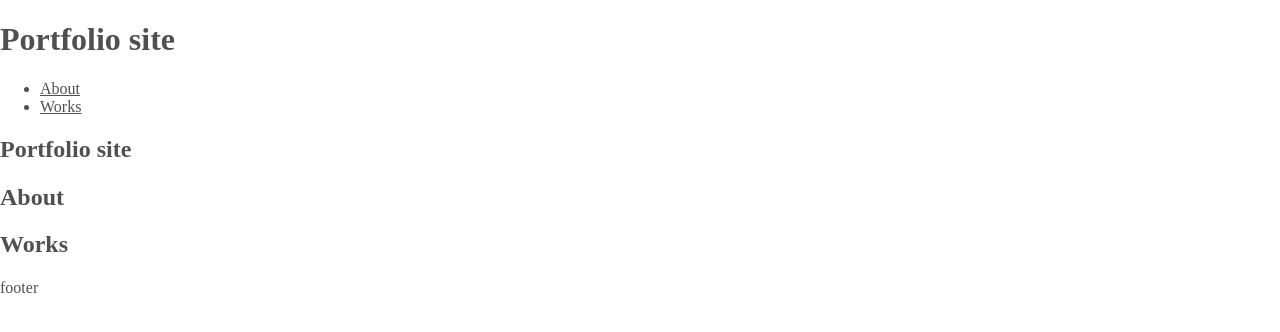
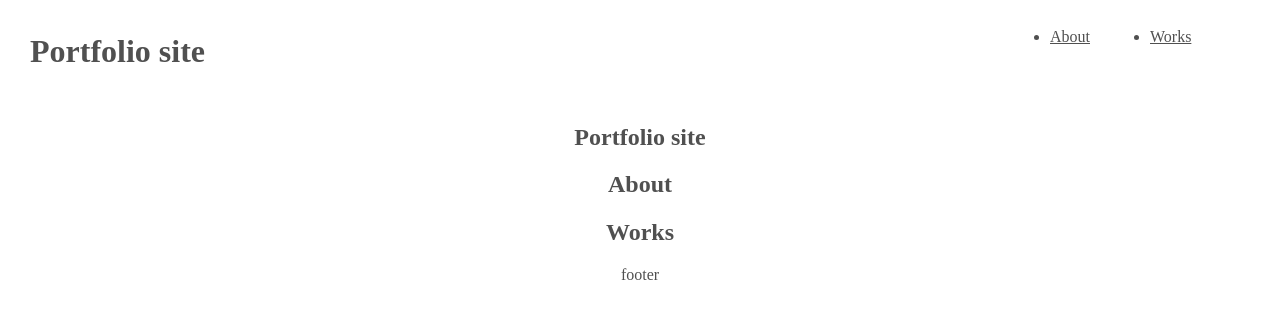
Before and after one commit to nek0meshi/design-learn, a website: page public/index.html in a window 1280 px wide. Drawn offline with nearby package versions, Linux system fonts and the light colour scheme; files that its build step writes are made by us from their sources.

Commit message:
- 並びをざっくり整える

```diff
--- a/public/index.html
+++ b/public/index.html
@@ -20,10 +20,12 @@
       </ul>
     </div>
   </header>
+  <main class="main">
     <section id="hero">
       <h2>Portfolio site</h2>
 
     </section>
+    <div class="container">
       <section id="about">
         <h2>About</h2>
 
@@ -32,7 +34,9 @@
         <h2>Works</h2>
 
       </sction>
-  <footer>footer</footer>
+    </div>
+  </main>
+  <footer class="footer">footer</footer>
 </body>
 
 </html>
--- a/scss/style.scss
+++ b/scss/style.scss
@@ -1,3 +1,30 @@
 * {
   color: #505050;
 }
+
+.header {
+  display: flex;
+  flex-direction: row;
+  justify-content: space-between;
+  padding: 12px 30px;
+  ul {
+    display: flex;
+    flex-direction: row;
+    justify-content: space-between;
+    li {
+      width: 100px;
+    }
+  }
+}
+
+.main {
+  text-align: center;
+
+  .container {
+    margin: 0 auto;
+  }
+}
+
+.footer {
+  text-align: center;
+}
```
Lines whose indentation alone changed are shown as unchanged.
